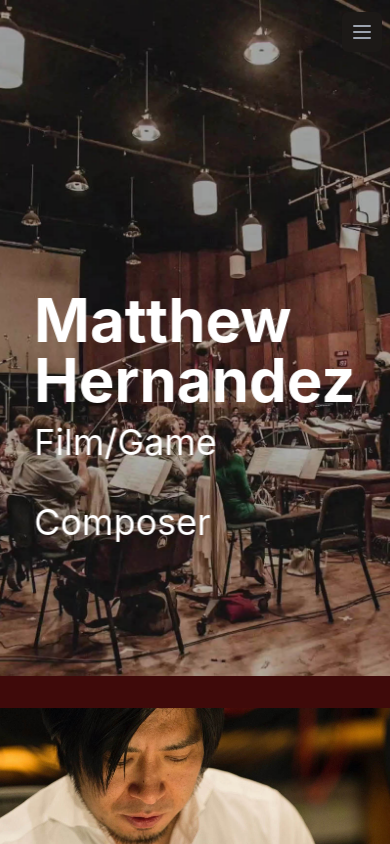
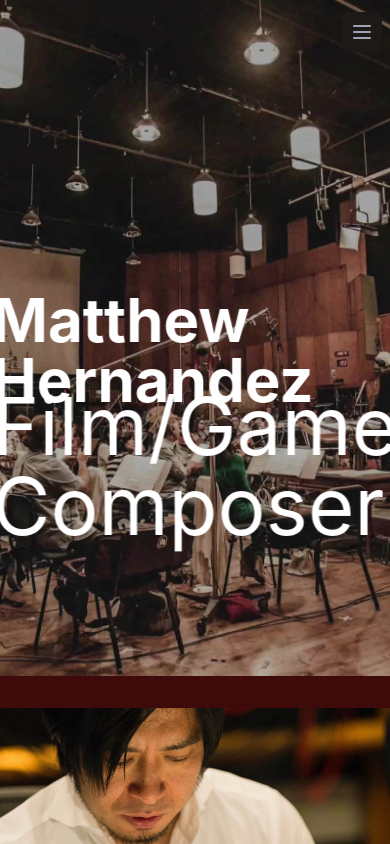
Before and after one commit to Cyber-Digital-llc/Matthews-Portfolio-Website-FE, a Next.js app: page / in a window 390 px wide. Shown: the top 844 px of the page. Built offline with nearby package versions, Linux system fonts and the light colour scheme.

Commit message:
header wip

```diff
--- a/components/Header.jsx
+++ b/components/Header.jsx
@@ -24,7 +24,9 @@ const Header = () => {
             Matthew Hernandez
           </span>
           <div className=" pt-4 lg:pt-0 xl:pt-0 2xl:pt-0 ">
-            <span className=" text-4xl xl:text-5xl">Film/Game Composer</span>
+            <span className="sm:text-4xl xl:text-5xl 2xl:text-4.5xl">
+              Film/Game Composer
+            </span>
           </div>
         </Trail>
       </div>
```
